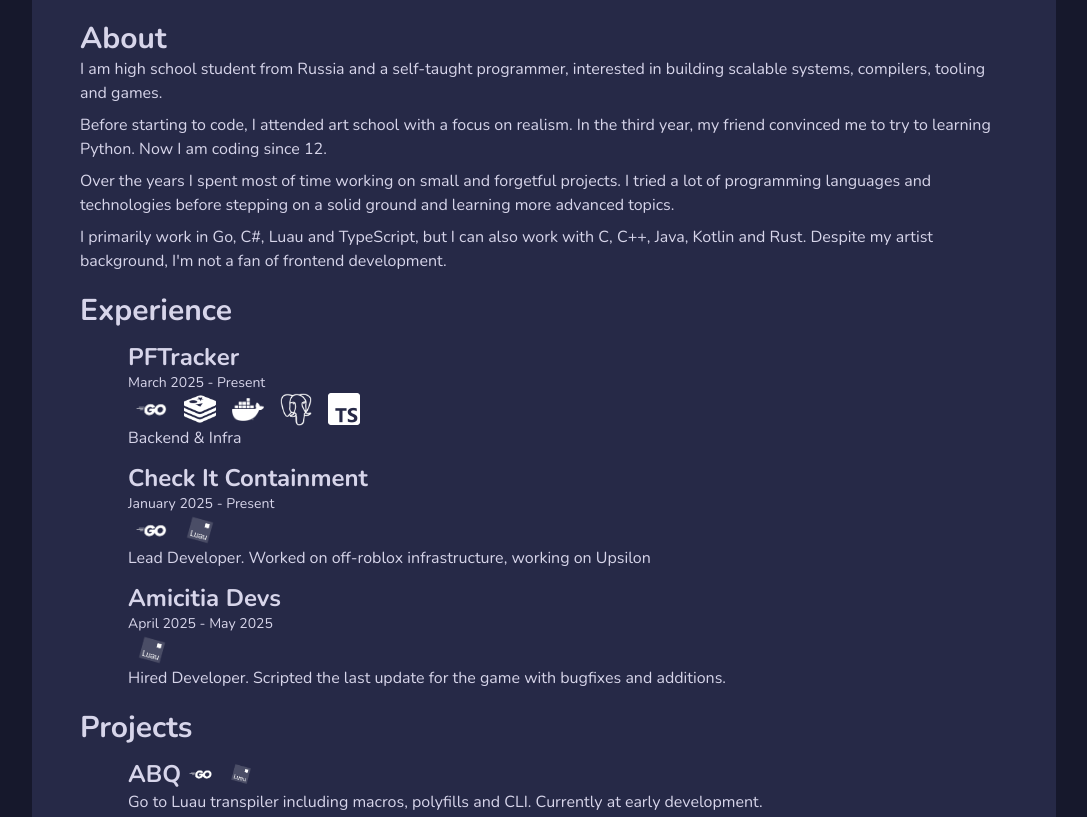
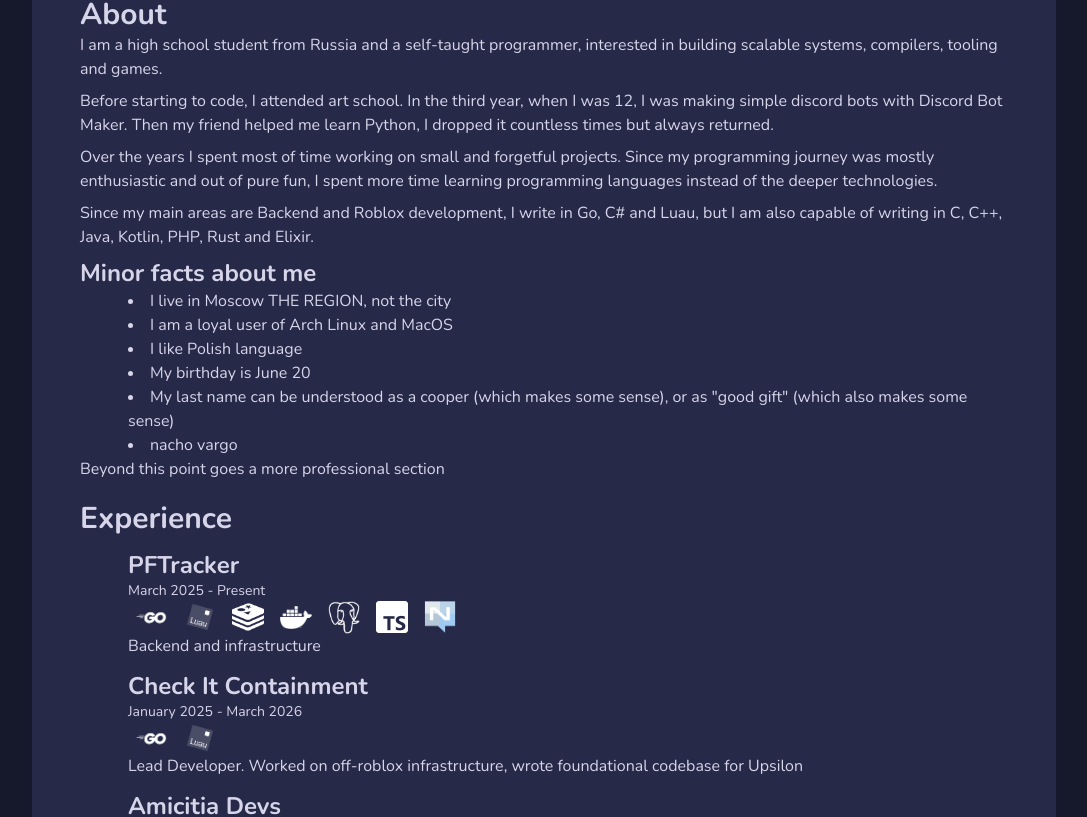
Before and after one commit to intervinn/intervinn.github.io, a React (Vite) app: page /#/ in a window 1280 px wide. Shown: the part 463-1280 px from the top of the page, without its empty margins (96-1183 px from the left). Built offline with nearby package versions, Linux system fonts and the light colour scheme.

Commit message:
minor updates

```diff
--- a/src/components/blocks/about.tsx
+++ b/src/components/blocks/about.tsx
@@ -4,19 +4,33 @@ export default function About() {
         <div className="text-text font-nunito h-fit w-full mt-5">
             <h1 className="text-3xl font-bold">About</h1>
             <p>
-                I am high school student from Russia
+                I am a high school student from Russia
                 and a self-taught programmer, interested in building scalable systems, compilers, tooling and games.
             </p>
             <p className="mt-2">
-                Before starting to code, I attended art school with a focus on realism. In the third year, my friend convinced me to try to learning Python. Now I am coding since 12.
+                Before starting to code, I attended art school. In the third year, when I was 12, I was making simple discord bots with Discord Bot Maker.
+                Then my friend helped me learn Python, I dropped it countless times but always returned.
             </p>
             <p className="mt-2">
-                Over the years I spent most of time working on small and forgetful projects. I tried a lot of programming languages and technologies before stepping on a solid ground and learning more advanced topics.
+                Over the years I spent most of time working on small and forgetful projects.
+                Since my programming journey was mostly enthusiastic and out of pure fun, I spent
+                more time learning programming languages instead of the deeper technologies.
             </p>
             <p className="mt-2">
-                I primarily work in Go, C#, Luau and TypeScript, but I can also work with C, C++, Java, Kotlin and Rust.
-                Despite my artist background, I'm not a fan of frontend development.
+                Since my main areas are Backend and Roblox development,
+                I write in Go, C# and Luau, but I am also capable of writing in C, C++, Java, Kotlin, PHP, Rust and Elixir.
             </p>
+            <h3 className="mt-2 text-2xl font-bold">Minor facts about me</h3>
+            <ul className="ml-12 list-disc list-inside">
+                <li>I live in Moscow THE REGION, not the city</li>
+                <li>I am a loyal user of Arch Linux and MacOS</li>
+                <li>I like Polish language</li>
+                <li>My birthday is June 20</li>
+                <li>My last name can be understood as a cooper (which makes some sense), or as "good gift" (which also makes some sense)</li>
+                <li>nacho vargo</li>
+            </ul>
+
+            Beyond this point goes a more professional section
         </div>
     )
 }
--- a/src/components/blocks/exp.tsx
+++ b/src/components/blocks/exp.tsx
@@ -4,15 +4,15 @@ const experience = [
         name: "PFTracker",
         link: "https://tracker.project-flight.com",
         time: "March 2025 - Present",
-        techs: "go redis docker pg ts",
-        description: "Backend & Infra"
+        techs: "go luau redis docker pg ts nats",
+        description: "Backend and infrastructure"
     },
     {
         name: "Check It Containment",
         link: "https://www.roblox.com/communities/6016348/Check-It-Containment-Corporation#!/about",
-        time: "January 2025 - Present",
+        time: "January 2025 - March 2026",
         techs: "go luau",
-        description: "Lead Developer. Worked on off-roblox infrastructure, working on Upsilon"
+        description: "Lead Developer. Worked on off-roblox infrastructure, wrote foundational codebase for Upsilon"
     },
     {
         name: "Amicitia Devs",
--- a/src/components/blocks/head.tsx
+++ b/src/components/blocks/head.tsx
@@ -9,8 +9,7 @@ export default function Head() {
                     My work covers a lot of fields: systems programming, backend development, game development, sometimes devops and embedded.
                 </p>
                 <p className="mt-3">
-                    I'm passionate about open source and my dream is to create useful software and libraries.
-                    I primarily use Arch Linux but I also have a bootable Windows and a MacOS Device.
+                    I'm passionate about open source, I enjoy developing interesting libraries and systems.
                 </p>
                 <p className="mt-3">
                     I manage a <a className="text-accent hover:underline" href="https://discord.gg/gqrUH3hFhf"> Minecraft SMP </a>
--- a/src/components/blocks/projects.tsx
+++ b/src/components/blocks/projects.tsx
@@ -4,7 +4,7 @@ const projects = [
         name: "ABQ",
         link: "https://github.com/intervinn/abq",
         techs: "go luau",
-        description: "Go to Luau transpiler including macros, polyfills and CLI. Currently at early development."
+        description: "Go to Luau transpiler including macros, polyfills and CLI"
     },
     {
         name: "lv3",
@@ -16,7 +16,7 @@ const projects = [
         name: "Noorse",
         link: "https://github.com/intervinn/noorse",
         techs: "go docker mysql",
-        description: "A small Discord bot for storing member points on your server. Made for and is widely used at Check It Containment."
+        description: "A small Discord bot for storing member points on your server. Formerly made for Check It Containment, where it was widely used until I took it down over my sign of leaving"
     },
     {
         name: "Expr",
@@ -34,7 +34,7 @@ const projects = [
         name: "Brew a soup at 9pm",
         link: "https://www.roblox.com/games/124645588131182/brew-a-soup-at-9-pm",
         techs: "luau",
-        description: "A gamejam project, me and my friends got 1st place and 1000 robux each."
+        description: "A gamejam project, me and my friends got 1st place and 1000 robux each"
     },
     {
         name: "Wirebox",
@@ -52,7 +52,7 @@ const projects = [
         name: "Arc",
         link: "https://github.com/intervinn/arc",
         techs: "go",
-        description: "Simple router wrapped around net/http, inspired by Fiber and Gin."
+        description: "Simple router wrapped around net/http, inspired by Fiber and Gin"
     }
 ]
 
```
Also changed, not shown: public/nats.png (added).
